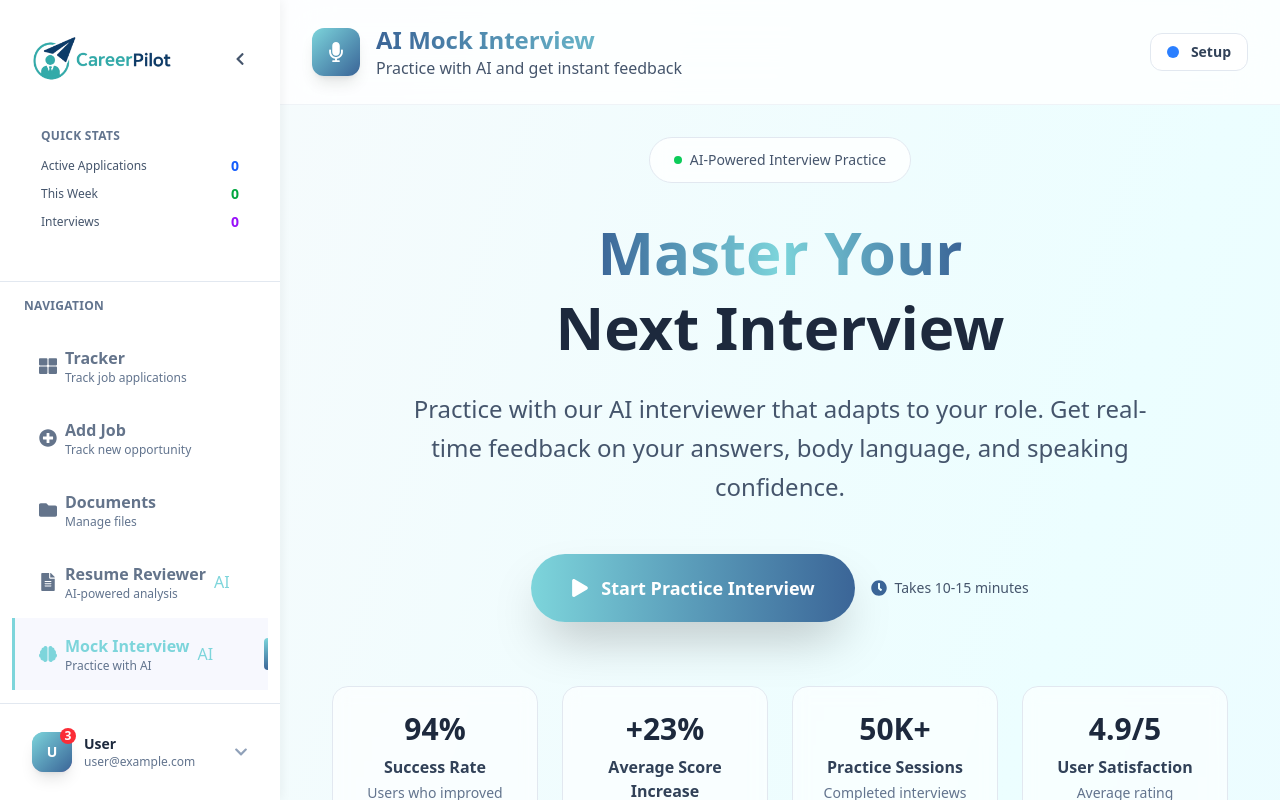
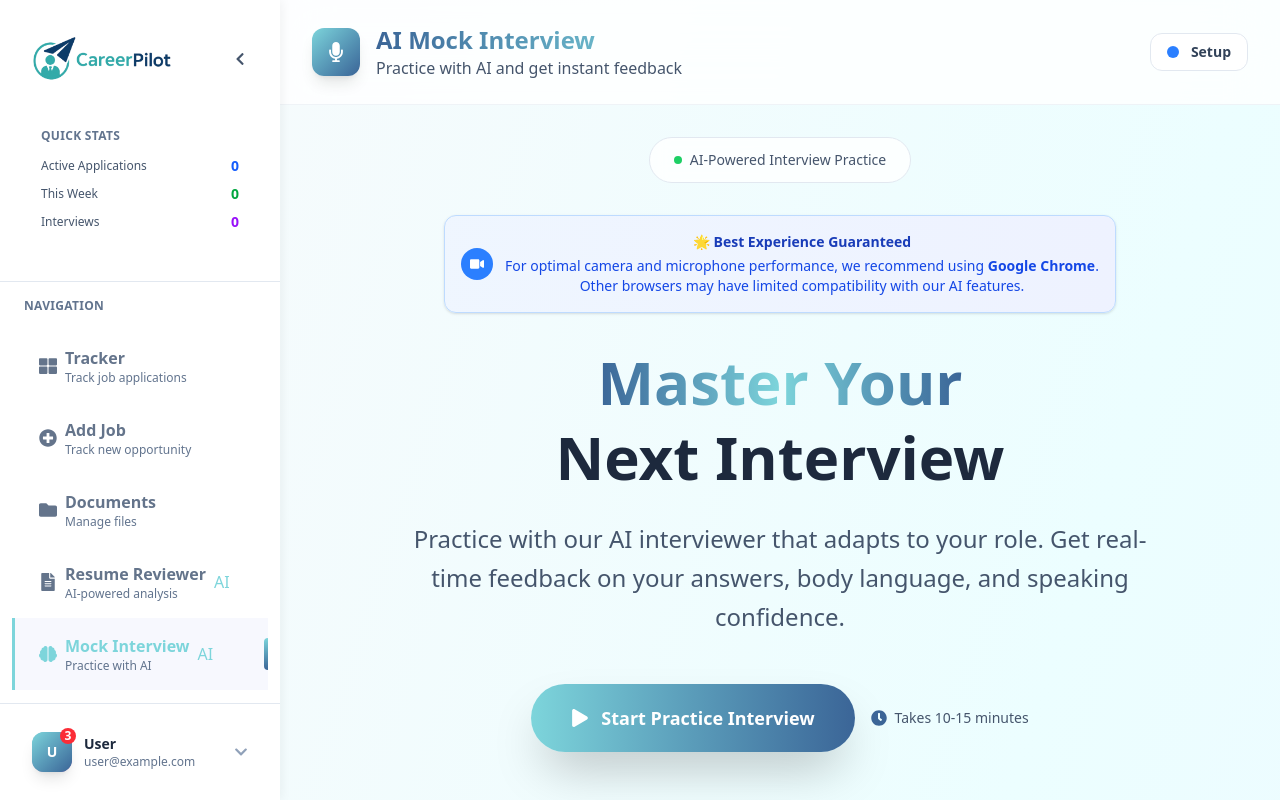
Before and after one commit to resume-reviewer/website, a Next.js app: page /interview in a window 1280 px wide. Shown: the top 800 px of the page. Built offline with nearby package versions, Linux system fonts and the light colour scheme; no server answers.

Commit message:
fix: resume reviewer button and UI's

```diff
--- a/app/interview/page.tsx
+++ b/app/interview/page.tsx
@@ -130,6 +130,26 @@ export default function MockInterviewPage() {
                 <div className="inline-flex items-center gap-2 bg-white/80 backdrop-blur-sm px-6 py-3 rounded-full border border-slate-200 mb-8">
                   <div className="w-2 h-2 bg-green-500 rounded-full animate-pulse"></div>
                   <span className="text-sm font-medium text-slate-600">AI-Powered Interview Practice</span>
+                </div>
+
+                {/* Chrome Recommendation Notice */}
+                <div className="max-w-2xl mx-auto mb-8">
+                  <div className="bg-gradient-to-r from-blue-50 to-indigo-50 border border-blue-200 rounded-xl p-4 shadow-sm">
+                    <div className="flex items-center gap-3">
+                      <div className="flex-shrink-0 w-8 h-8 bg-blue-500 rounded-full flex items-center justify-center">
+                        <FaVideo className="text-white text-sm" />
+                      </div>
+                      <div className="flex-1">
+                        <p className="text-blue-800 font-semibold text-sm mb-1">
+                          🌟 Best Experience Guaranteed
+                        </p>
+                        <p className="text-blue-700 text-sm">
+                          For optimal camera and microphone performance, we recommend using <strong>Google Chrome</strong>.
+                          Other browsers may have limited compatibility with our AI features.
+                        </p>
+                      </div>
+                    </div>
+                  </div>
                 </div>
 
                 <h1 className="text-5xl md:text-6xl font-black mb-6 leading-tight">
--- a/components/jobs/JobCard.tsx
+++ b/components/jobs/JobCard.tsx
@@ -124,7 +124,12 @@ export default function JobCard({ job, onStatusChange, onDragStart, onDeleteSucc
     switch (job.status) {
       case 'Saved':
         return (
-          <div></div>
+          <button
+            onClick={handleOptimizeResume}
+            className="flex items-center gap-1.5 px-3 py-1.5 text-xs font-medium bg-blue-100 text-blue-700 hover:bg-blue-200 rounded-full transition-colors"
+          >
+            <FaFileAlt className="text-xs" /> Review Resume
+          </button>
         );
       case 'Applied':
         return (
--- a/components/resume-reviewer/form.tsx
+++ b/components/resume-reviewer/form.tsx
@@ -2,7 +2,7 @@
 
 import type React from "react"
 
-import { useState, useRef, useCallback } from "react"
+import { useState, useRef, useCallback, useEffect } from "react"
 import { type JobDetails, type ResumeAnalysis } from "@/lib/types-and-utils"
 import FileUpload from "./file-upload"
 import {
@@ -66,6 +66,26 @@ export default function ResumeReviewerForm({ onAnalysisComplete }: ResumeReviewe
   const [currentStep, setCurrentStep] = useState(1)
   const [validationErrors, setValidationErrors] = useState<Record<string, string>>({})
   const [showIndustryDropdown, setShowIndustryDropdown] = useState(false)
+
+  // Load job context from localStorage if available (from JobCard)
+  useEffect(() => {
+    const jobContext = localStorage.getItem('resume_reviewer_job_context')
+    if (jobContext) {
+      try {
+        const parsedContext = JSON.parse(jobContext)
+        setJobDetails(prev => ({
+          ...prev,
+          jobTitle: parsedContext.jobTitle || "",
+          company: parsedContext.company || "",
+          jobDescription: parsedContext.jobDescription || "",
+        }))
+        // Clear the context from localStorage after loading to avoid stale data
+        localStorage.removeItem('resume_reviewer_job_context')
+      } catch (error) {
+        console.error('Error parsing job context from localStorage:', error)
+      }
+    }
+  }, [])
 
   const handleJobDetailsChange = useCallback(
     (field: keyof JobDetails, value: string) => {
```
